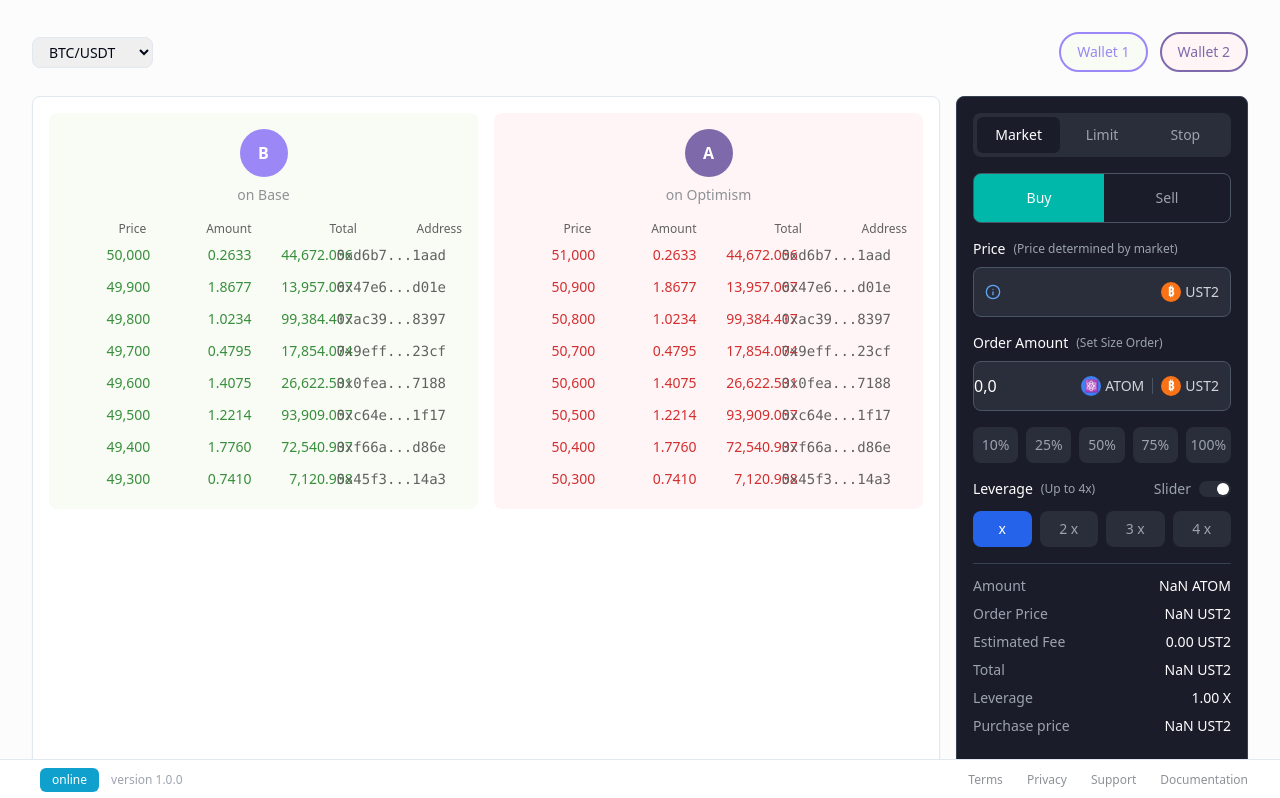
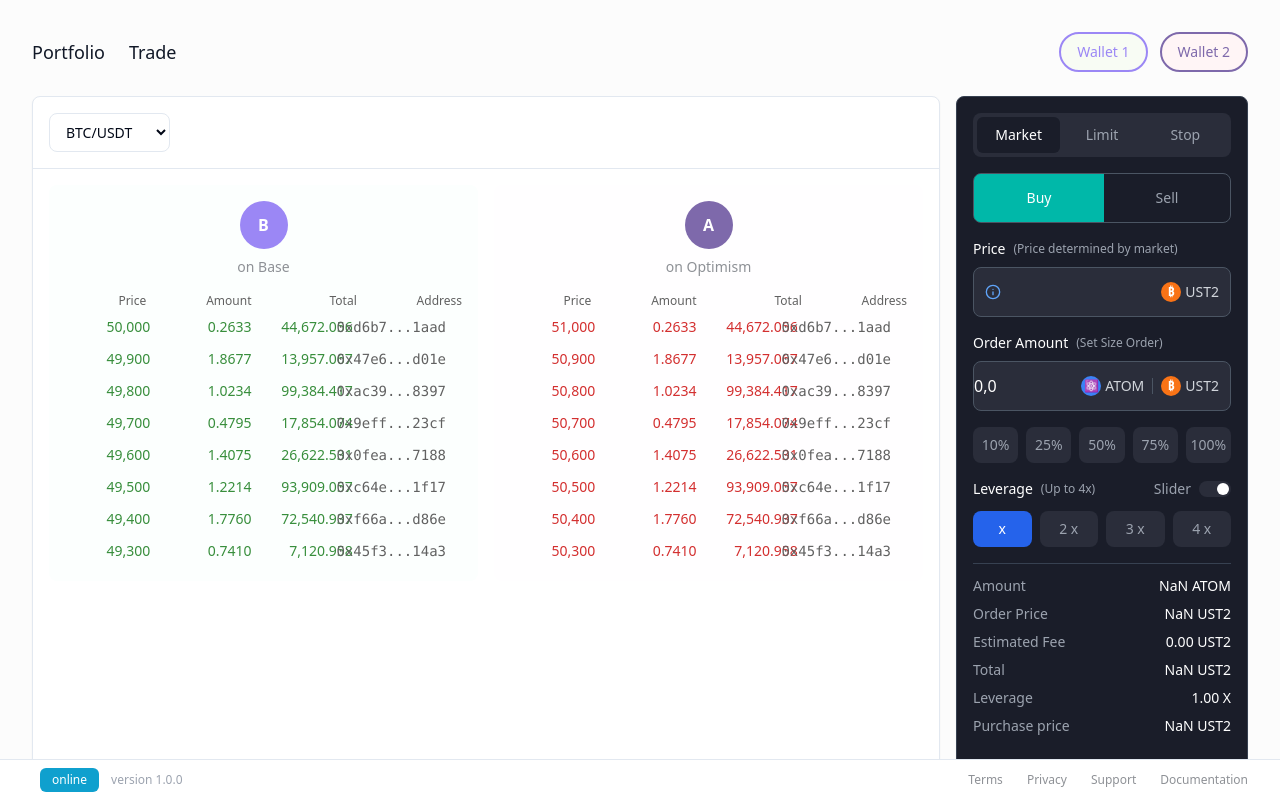
Before and after one commit to aspensprotocol/tradeglance-ui, a React (Vite) app: page / in a window 1280 px wide. Shown: the top 798 px of the page. Built offline with nearby package versions, Linux system fonts and the light colour scheme.

Commit message:
Refactor: Move dropdown, add top-level menu items
Move the trading pair dropdown menu into the Orderbook component.
Add 'Portfolio' and 'Trade' menu items to the top level.

```diff
--- a/src/components/OrderBook.tsx
+++ b/src/components/OrderBook.tsx
@@ -11,6 +11,12 @@ interface Order {
   address: string;
 }
 
+interface OrderBookProps {
+  selectedPair: string;
+  onPairChange: (pair: string) => void;
+  tradingPairs: string[];
+}
+
 // Updated mock data to include addresses
 const mockOrders: Order[] = Array(8).fill(null).map((_, i) => ({
   price: 50000 - i * 100,
@@ -19,7 +25,7 @@ const mockOrders: Order[] = Array(8).fill(null).map((_, i) => ({
   address: `0x${Math.random().toString(16).slice(2, 6)}...${Math.random().toString(16).slice(2, 6)}`
 }));
 
-const OrderBook = () => {
+const OrderBook = ({ selectedPair, onPairChange, tradingPairs }: OrderBookProps) => {
   const [bids] = useState<Order[]>(mockOrders);
   const [asks] = useState<Order[]>(mockOrders.map(order => ({ ...order, price: order.price + 1000 })));
 
@@ -58,8 +64,21 @@ const OrderBook = () => {
 
   return (
     <div className="h-full bg-white rounded-lg shadow-sm border animate-fade-in">
+      <div className="p-4 border-b">
+        <select
+          value={selectedPair}
+          onChange={(e) => onPairChange(e.target.value)}
+          className="px-3 py-2 rounded-lg border focus:outline-none focus:ring-2 focus:ring-neutral text-sm bg-white"
+        >
+          {tradingPairs.map((pair) => (
+            <option key={pair} value={pair}>
+              {pair}
+            </option>
+          ))}
+        </select>
+      </div>
       <div className="flex gap-4 p-4">
-        <div className="flex-1 space-y-1 p-4 rounded-lg bg-[#f8fcf4]">
+        <div className="flex-1 space-y-1 p-4 rounded-lg bg-[#fcfffe]">
           {/* Bids Logo */}
           <div className="flex flex-col items-center mb-4">
             <div className="w-12 h-12 rounded-full bg-[#9b87f5] flex items-center justify-center text-white font-bold mb-2">
@@ -74,7 +93,7 @@ const OrderBook = () => {
           ))}
         </div>
 
-        <div className="flex-1 space-y-1 p-4 rounded-lg bg-[#fff5f6]">
+        <div className="flex-1 space-y-1 p-4 rounded-lg bg-[#fffeff]">
           {/* Asks Logo */}
           <div className="flex flex-col items-center mb-4">
             <div className="w-12 h-12 rounded-full bg-[#7E69AB] flex items-center justify-center text-white font-bold mb-2">
--- a/src/pages/Index.tsx
+++ b/src/pages/Index.tsx
@@ -1,4 +1,3 @@
-
 import OrderBook from "@/components/OrderBook";
 import TradeForm from "@/components/TradeForm";
 import ActivityPanel from "@/components/ActivityPanel";
@@ -14,17 +13,14 @@ const Index = () => {
     <div className="min-h-screen bg-neutral-soft/30 relative pb-12">
       <div className="container py-8">
         <div className="mb-6 flex justify-between items-center">
-          <select
-            value={selectedPair}
-            onChange={(e) => setSelectedPair(e.target.value)}
-            className="px-3 py-1 rounded-lg border focus:outline-none focus:ring-2 focus:ring-neutral text-sm"
-          >
-            {tradingPairs.map((pair) => (
-              <option key={pair} value={pair}>
-                {pair}
-              </option>
-            ))}
-          </select>
+          <div className="flex gap-6">
+            <button className="text-lg font-medium text-gray-900 hover:text-blue-600 transition-colors">
+              Portfolio
+            </button>
+            <button className="text-lg font-medium text-gray-900 hover:text-blue-600 transition-colors">
+              Trade
+            </button>
+          </div>
 
           <div className="flex gap-3">
             <Button
@@ -43,7 +39,7 @@ const Index = () => {
         </div>
         <div className="grid grid-cols-4 gap-4">
           <div className="col-span-3 space-y-6">
-            <OrderBook />
+            <OrderBook selectedPair={selectedPair} onPairChange={setSelectedPair} tradingPairs={tradingPairs} />
           </div>
           <div className="space-y-6">
             <TradeForm selectedPair={selectedPair} />
```
